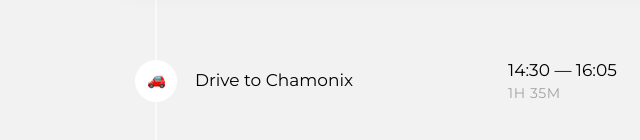
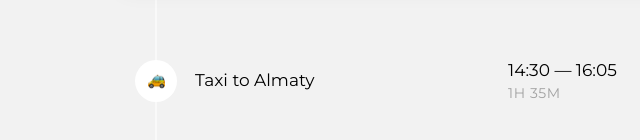
Before and after one commit to SldTir/874017-big-trip-11, a website built with webpack: page public/index.html in a window 1280 px wide. Shown: the part 812-952 px from the top of the page, 15-655 px from the left. Built offline with nearby package versions, Linux system fonts and the light colour scheme.

Commit message:
Сделал структуру данных для точки маршрута

```diff
--- a/src/components/point.js
+++ b/src/components/point.js
@@ -1,16 +1,11 @@
-export const createPointTemplate = () => {
-  return (
-    `<ul class="trip-days">
-            <li class="trip-days__item  day">
-              <div class="day__info"></div>
-
-              <ul class="trip-events__list">
+const createPoint = (typePoint, city) => {
+  return (`
   <li class="trip-events__item">
   <div class="event">
     <div class="event__type">
-                      <img class="event__type-icon" width="42" height="42" src="img/icons/drive.png" alt="Event type icon">
+      <img class="event__type-icon" width="42" height="42" src="img/icons/${typePoint}.png" alt="Event type icon">
     </div>
-                    <h3 class="event__title">Drive to Chamonix</h3>
+    <h3 class="event__title">${typePoint} to ${city}</h3>
 
     <div class="event__schedule">
       <p class="event__time">
@@ -39,86 +34,48 @@ export const createPointTemplate = () => {
     </button>
   </div>
 </li>
+  `);
+};
 
-                <li class="trip-events__item">
-                  <div class="event">
-                    <div class="event__type">
-                      <img class="event__type-icon" width="42" height="42" src="img/icons/sightseeing.png" alt="Event type icon">
-                    </div>
-                    <h3 class="event__title">Sightseeing in Chamonix</h3>
+export const createPointTemplate = () => {
+  const pointsMarkup = [{
+    type: `Taxi`,
+    city: `Almaty`,
+  }, {
+    type: `Bus`,
+    city: `Bandung`,
+  }, {
+    type: `Train`,
+    city: `Havana`,
+  }, {
+    type: `Ship`,
+    city: `Astana`,
+  }, {
+    type: `Transport`,
+    city: `Bucharest`,
+  }, {
+    type: `Drive`,
+    city: `Jerusalem`,
+  }, {
+    type: `Flight`,
+    city: `Gwangju`,
+  }, {
+    type: `Check`,
+    city: `Liverpool`,
+  }, {
+    type: `Sightseeing`,
+    city: `Mexico`,
+  }, {
+    type: `Restaurant`,
+    city: `Osaka`,
+  }].map((element) => createPoint(element.type, element.city)).slice(0, 3).join(`\n`);
 
-                    <div class="event__schedule">
-                      <p class="event__time">
-                        <time class="event__start-time" datetime="2019-03-19T11:20">14:20</time>
-                        &mdash;
-                        <time class="event__end-time" datetime="2019-03-19T13:00">13:00</time>
-                      </p>
-                      <p class="event__duration">1H 20M</p>
-                    </div>
-
-                    <p class="event__price">
-                      &euro;&nbsp;<span class="event__price-value">50</span>
-                    </p>
-
-                    <h4 class="visually-hidden">Offers:</h4>
-                    <ul class="event__selected-offers">
-                      <li class="event__offer">
-                        <span class="event__offer-title">Book tickets</span>
-                        &plus;
-                        &euro;&nbsp;<span class="event__offer-price">40</span>
-                       </li>
-                       <li class="event__offer">
-                         <span class="event__offer-title">Lunch in city</span>
-                         &plus;
-                         &euro;&nbsp;<span class="event__offer-price">30</span>
-                        </li>
-                    </ul>
-
-                    <button class="event__rollup-btn" type="button">
-                      <span class="visually-hidden">Open event</span>
-                    </button>
-                  </div>
-                </li>
-
-                <li class="trip-events__item">
-                  <div class="event">
-                    <div class="event__type">
-                      <img class="event__type-icon" width="42" height="42" src="img/icons/flight.png" alt="Event type icon">
-                    </div>
-                    <h3 class="event__title">Flight to Chamonix</h3>
-
-                    <div class="event__schedule">
-                      <p class="event__time">
-                        <time class="event__start-time" datetime="2019-03-18T12:25">12:25</time>
-                        &mdash;
-                        <time class="event__end-time" datetime="2019-03-18T13:35">13:35</time>
-                      </p>
-                      <p class="event__duration">1H 10M</p>
-                    </div>
-
-                    <p class="event__price">
-                      &euro;&nbsp;<span class="event__price-value">160</span>
-                    </p>
-
-                    <h4 class="visually-hidden">Offers:</h4>
-                    <ul class="event__selected-offers">
-                      <li class="event__offer">
-                        <span class="event__offer-title">Add luggage</span>
-                        &plus;
-                        &euro;&nbsp;<span class="event__offer-price">50</span>
-                       </li>
-                       <li class="event__offer">
-                         <span class="event__offer-title">Switch to comfort</span>
-                         &plus;
-                         &euro;&nbsp;<span class="event__offer-price">80</span>
-                        </li>
-                    </ul>
-
-                    <button class="event__rollup-btn" type="button">
-                      <span class="visually-hidden">Open event</span>
-                    </button>
-                  </div>
-                </li>
+  return (
+    `<ul class="trip-days">
+      <li class="trip-days__item  day">
+        <div class="day__info"></div>
+        <ul class="trip-events__list">
+          ${pointsMarkup}
         </ul>
       </li>
     </ul>`
```
Also changed, not shown: public/index.html (+2 -0 lines). Lines whose indentation alone changed are shown as unchanged.
